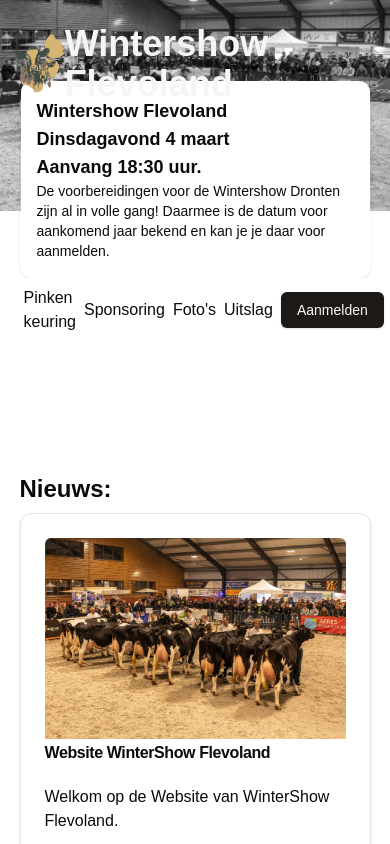
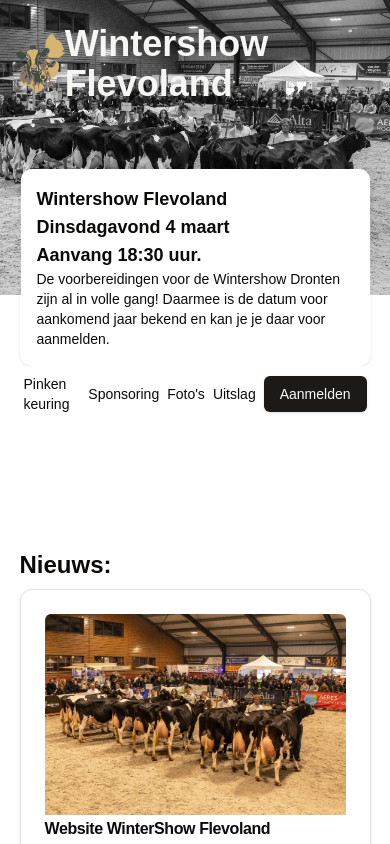
Before and after one commit to wintershowflevoland/wintershowflevoland.nl, a Next.js app: page / in a window 390 px wide. Shown: the top 844 px of the page. Built offline with nearby package versions, Linux system fonts and the light colour scheme.

Commit message:
fix navbar

```diff
--- a/src/components/navBarComp.tsx
+++ b/src/components/navBarComp.tsx
@@ -23,7 +23,12 @@
 
 	const LinksList = ({ className }: { className?: string }) => {
 		return (
-			<div className={"gap-2 md:gap-4 items-center " + className}>
+			<div
+				className={
+					"gap-2 md:gap-4 items-center text-sm md:text-lg md:font-semibold " +
+					className
+				}
+			>
 				<Link href="/pinkenkeuring" className="hover:underline">
 					Pinken keuring
 				</Link>
--- a/src/components/topbannerComp.tsx
+++ b/src/components/topbannerComp.tsx
@@ -7,7 +7,7 @@
 		<div className="z-50 relative" id="topbanner">
 			<img
 				src="/assets/site/header-picture.jpg"
-				className="block object-cover w-full h-[25vh] md:h-[40vh] grayscale z-0"
+				className="block object-cover w-full h-[35vh] md:h-[40vh] grayscale z-0"
 				alt=""
 			/>
 			<div className="absolute top-0 w-full z-10">
```
